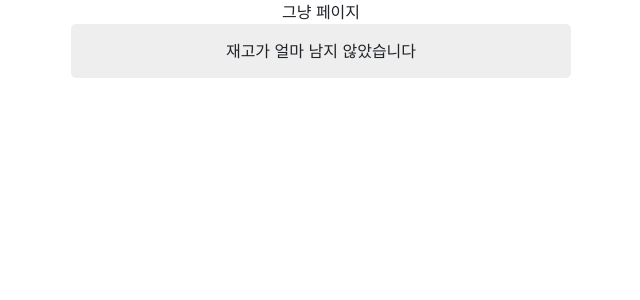
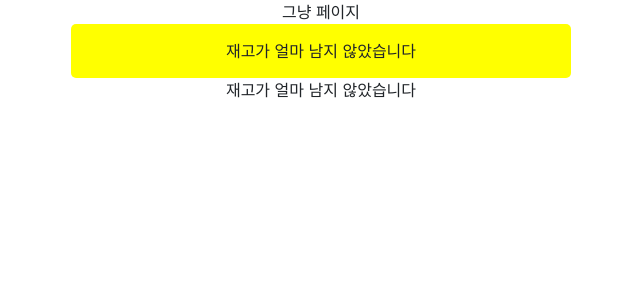
Before and after one commit to godtaehee/shopping, a React (Create React App) app: page /detail in a window 1280 px wide. Shown: the top 300 px of the page, without its empty margins (319-959 px from the left). Built offline with nearby package versions, Linux system fonts and the light colour scheme.

Commit message:
Sass function

```diff
--- a/src/Detail.js
+++ b/src/Detail.js
@@ -19,6 +19,10 @@ function Detail(){
             <div className="my-alert">
                 <p>재고가 얼마 남지 않았습니다</p>
             </div>
+
+            <div className="my-alert2">
+                <p>재고가 얼마 남지 않았습니다</p>
+            </div>
         </div>
     )
 }
--- a/src/detail.scss
+++ b/src/detail.scss
@@ -1,16 +1,15 @@
-.my-alert {
-  background : #eeeeee;
+@mixin 함수() {
+  background : yellow;
   padding : 15px;
   border-radius : 5px;
   max-width : 500px;
   width : 100%;
   margin : auto;
 }
+.my-alert {
+  @include 함수()
+}
+
 .my-alert p {
   margin-bottom : 0;
 }
-
-.my-alert2 {
-  @extend .my-alert;
-  background:yellow;
-}
```
